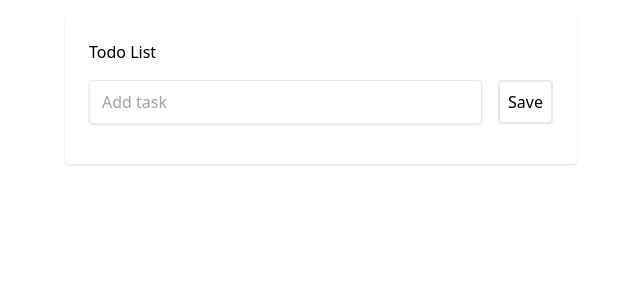
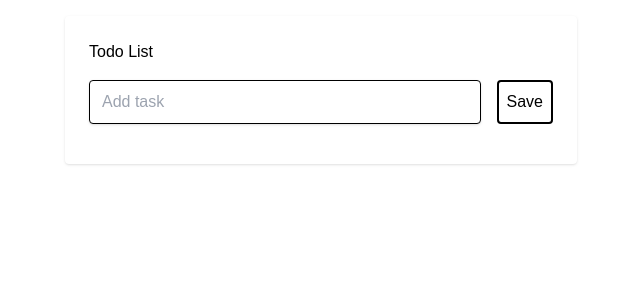
Before and after one commit to nadimtuhin/yet-another-todolist, a Next.js app: page / in a window 1280 px wide. Shown: the top 300 px of the page, without its empty margins (319-959 px from the left). Built offline with nearby package versions, Linux system fonts and the light colour scheme.

Commit message:
feat: updated tailwind config

```diff
--- a/styles/globals.css
+++ b/styles/globals.css
@@ -7,7 +7,7 @@
 }
 
 .app-wrapper {
-  @apply bg-white rounded shadow p-6 m-4 w-full lg:w-3/4 lg:max-w-lg;
+  @apply rounded shadow p-6 m-4 w-full lg:w-3/4 lg:max-w-lg;
 }
 
 .add-todo-input {
@@ -15,5 +15,5 @@
 }
 
 .add-todo-button {
-  @apply p-2 border-2 rounded hover:text-white;
+  @apply p-2 border-2 rounded;
 }
--- a/tailwind.config.js
+++ b/tailwind.config.js
@@ -1,10 +1,39 @@
 module.exports = {
   content: [
-    "./pages/**/*.{js,ts,jsx,tsx}",
-    "./components/**/*.{js,ts,jsx,tsx}",
+    './pages/**/*.{js,ts,jsx,tsx}',
+    './components/**/*.{js,ts,jsx,tsx}',
   ],
+  plugins: [],
   theme: {
-    extend: {},
+    screens: {
+      sm: '480px',
+      md: '768px',
+      lg: '976px',
+      xl: '1440px',
+    },
+    colors: {
+      blue: '#1fb6ff',
+      purple: '#7e5bef',
+      pink: '#ff49db',
+      orange: '#ff7849',
+      green: '#13ce66',
+      yellow: '#ffc82c',
+      'gray-dark': '#273444',
+      gray: '#8492a6',
+      'gray-light': '#d3dce6',
+    },
+    fontFamily: {
+      sans: ['Graphik', 'sans-serif'],
+      serif: ['Merriweather', 'serif'],
+    },
+    extend: {
+      spacing: {
+        128: '32rem',
+        144: '36rem',
+      },
+      borderRadius: {
+        '4xl': '2rem',
+      },
+    },
   },
-  plugins: [],
-}
+};
```
